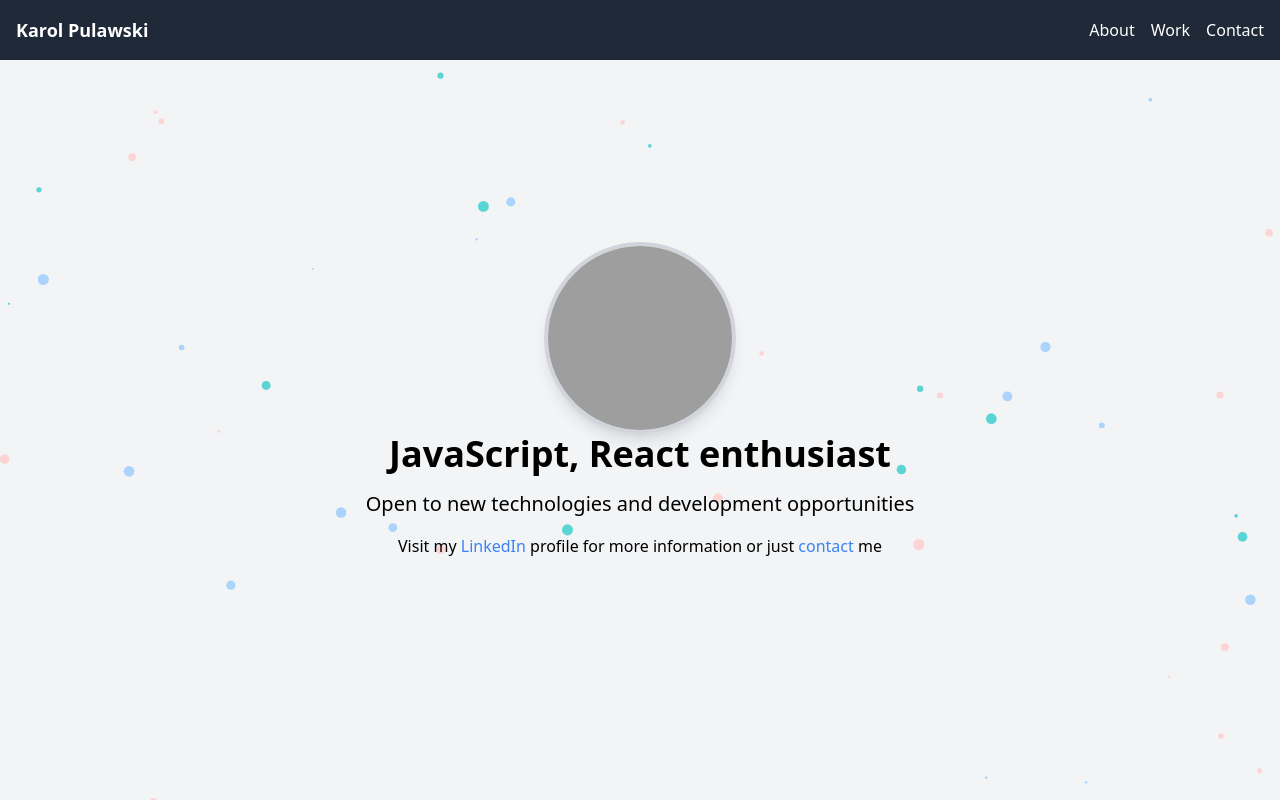
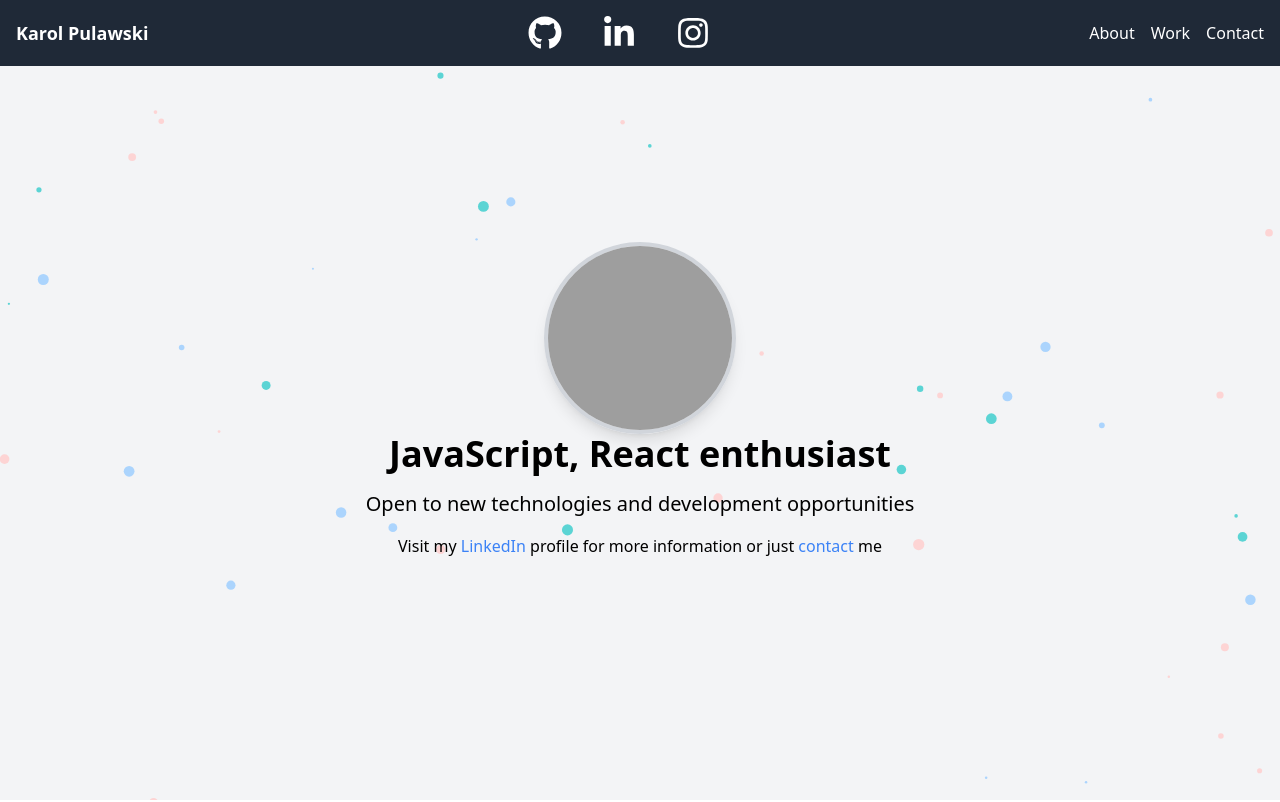
Before and after one commit to BlueInside/personalWebsite, a React (Vite) app: page / in a window 1280 px wide. Shown: the top 802 px of the page. Built offline with nearby package versions, Linux system fonts and the light colour scheme; grey boxes are pictures that could not be loaded; the HTML template or start-up script is replaced by a standard one.

Commit message:
Add socials to header

```diff
--- a/src/components/Header.jsx
+++ b/src/components/Header.jsx
@@ -1,10 +1,38 @@
 import Navbar from "./Navbar";
+import { FaGithub, FaLinkedinIn, FaInstagram } from "react-icons/fa";
 
 export default function Header() {
   return (
     <header className="fixed z-20 w-full bg-gray-800 p-4">
       <div className="container mx-auto flex items-center justify-between">
         <div className="text-lg font-bold text-white">Karol Pulawski</div>
+        <div className="flex gap-10">
+          <a
+            href={"https://github.com/BlueInside"}
+            target="_blank"
+            rel="noopener noreferrer"
+            className="text-white hover:text-gray-600"
+          >
+            <FaGithub size={34} />
+          </a>
+          <a
+            href={"https://www.linkedin.com/in/karol-pulawski-66712b1b6/"}
+            target="_blank"
+            rel="noopener noreferrer"
+            className="text-white hover:text-gray-600"
+          >
+            <FaLinkedinIn size={34} />
+          </a>
+          <a
+            href={"https://www.instagram.com/karolessence/"}
+            target="_blank"
+            rel="noopener noreferrer"
+            className="text-white hover:text-gray-600"
+          >
+            <FaInstagram size={34} />
+          </a>
+        </div>
+
         <Navbar />
       </div>
     </header>
```
